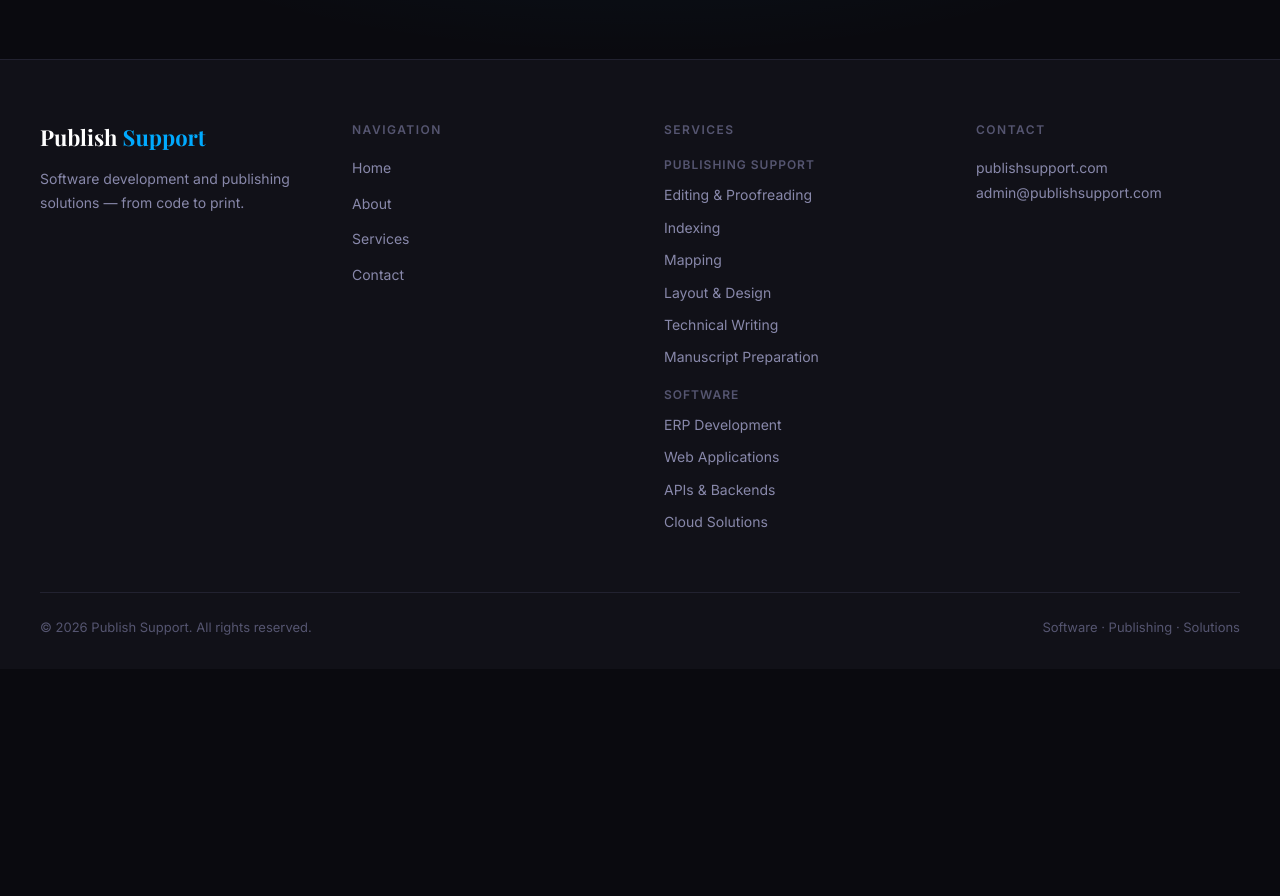
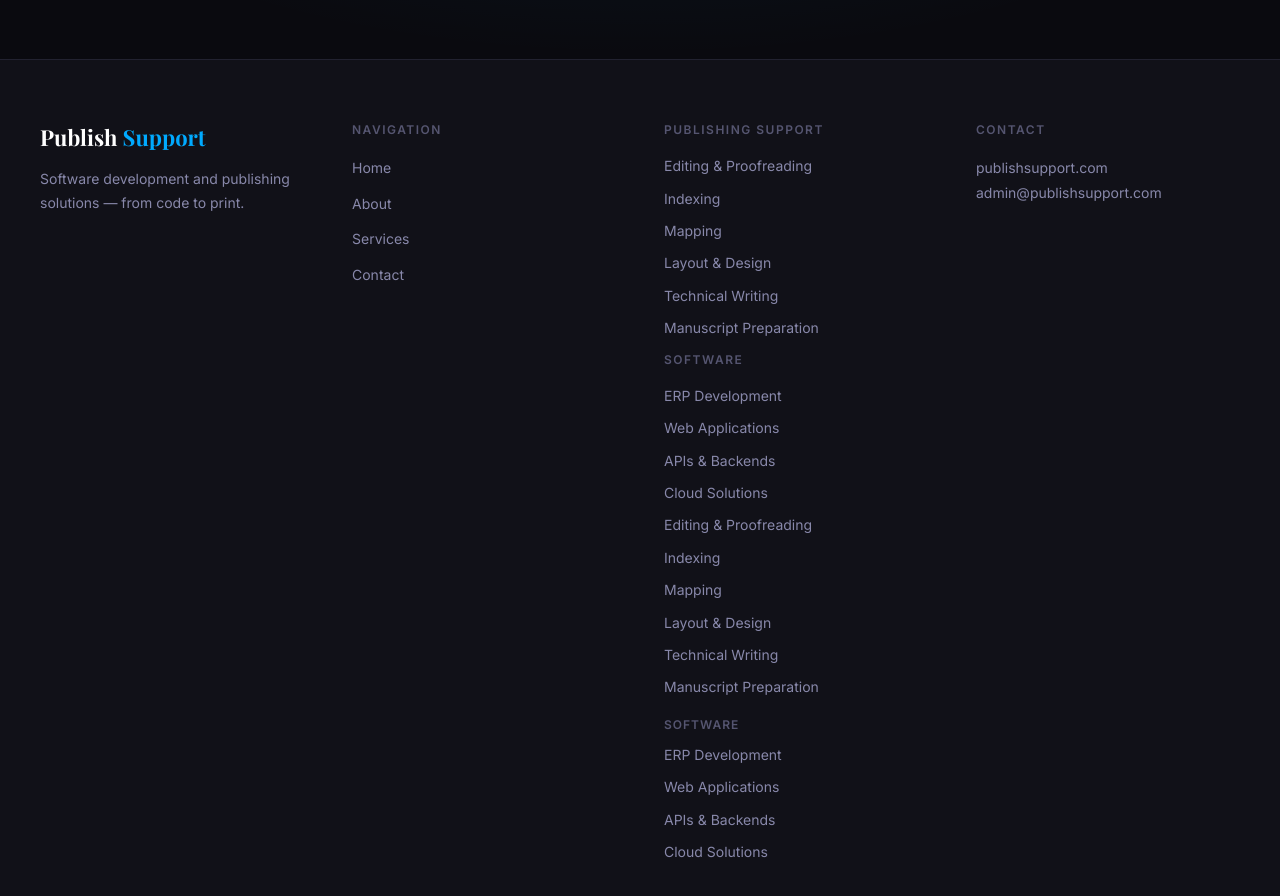
Before and after one commit to kkasmi/publishsupport-website, a Next.js app: page / in a window 1280 px wide. Shown: the part 1940-2836 px from the top of the page. Before the commit the page ends 2609 px from the top, so only its background shows below. Built offline with nearby package versions, Linux system fonts and the light colour scheme.

Commit message:
Update Footer.js

```diff
--- a/src/components/Footer.js
+++ b/src/components/Footer.js
@@ -27,8 +27,18 @@ export default function Footer() {
             ))}
           </div>
           <div>
-            <div style={{ fontSize: '12px', fontWeight: 600, letterSpacing: '1.5px', textTransform: 'uppercase', color: 'var(--text-muted)', marginBottom: '16px' }}>Services</div>
-            <div style={{ fontSize: '12px', fontWeight: 600, letterSpacing: '1px', textTransform: 'uppercase', color: 'var(--text-muted)', marginBottom: '10px' }}>Publishing Support</div>
+            <div>
+              <div style={{ fontSize: '12px', fontWeight: 600, letterSpacing: '1.5px', textTransform: 'uppercase', color: 'var(--text-muted)', marginBottom: '16px' }}>Publishing Support</div>
+              {['Editing & Proofreading', 'Indexing', 'Mapping', 'Layout & Design', 'Technical Writing', 'Manuscript Preparation'].map(s => (
+                <div key={s} style={{ marginBottom: '10px', color: 'var(--text-secondary)', fontSize: '14px' }}>{s}</div>
+              ))}
+            </div>
+            <div>
+              <div style={{ fontSize: '12px', fontWeight: 600, letterSpacing: '1.5px', textTransform: 'uppercase', color: 'var(--text-muted)', marginBottom: '16px' }}>Software</div>
+              {['ERP Development', 'Web Applications', 'APIs & Backends', 'Cloud Solutions'].map(s => (
+                <div key={s} style={{ marginBottom: '10px', color: 'var(--text-secondary)', fontSize: '14px' }}>{s}</div>
+              ))}
+            </div>
               {['Editing & Proofreading', 'Indexing', 'Mapping', 'Layout & Design', 'Technical Writing', 'Manuscript Preparation'].map(s => (
                 <div key={s} style={{ marginBottom: '10px', color: 'var(--text-secondary)', fontSize: '14px' }}>{s}</div>
               ))}
```
